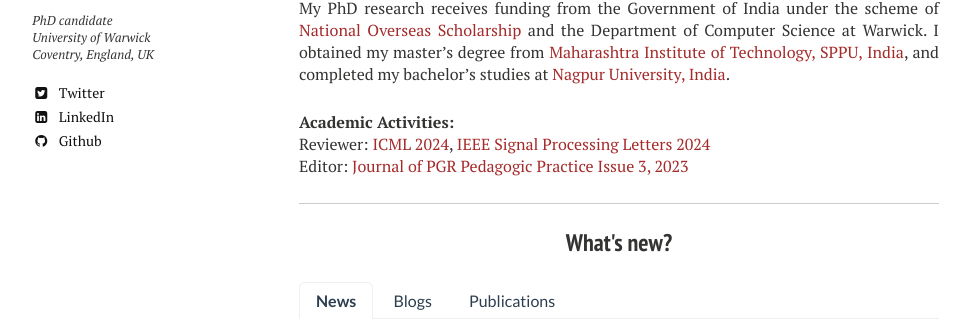
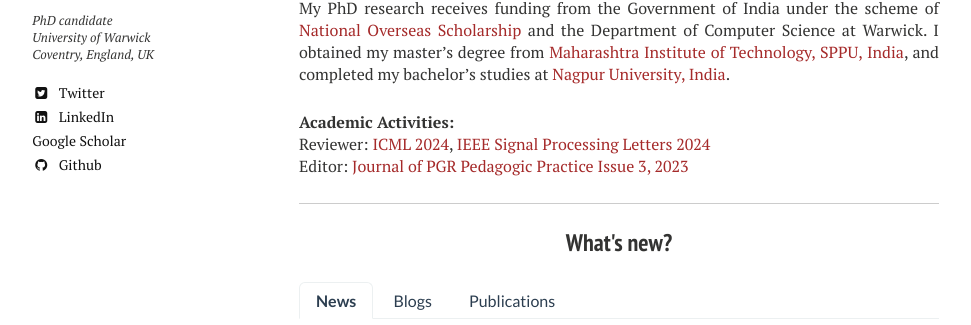
Before and after one commit to bsatote/bsatote.github.io, a Jekyll site: the page built from index.md, in a window 1280 px wide. Shown: the part 311-636 px from the top of the page, without its empty margins (21-992 px from the left). Built offline with Jekyll 4.4.1, drawn with Linux system fonts in a browser that asks for light colours; nearby versions of some CDN libraries; a style sheet for code colours, icons or effects is not loaded.

Commit message:
Update _author-bio.html

```diff
--- a/_includes/_author-bio.html
+++ b/_includes/_author-bio.html
@@ -21,6 +21,7 @@
   {% if author.facebook %}<a href="http://facebook.com/{{ author.facebook }}" class="author-social" target="_blank"><i class="fa fa-fw fa-facebook-square"></i> Facebook</a>{% endif %}
   {% if author.google.plus %}<a href="http://plus.google.com/{{ author.google.plus }}" class="author-social" target="_blank"><i class="fa fa-fw fa-google-plus-square"></i> Google+</a>{% endif %}
   {% if author.linkedin %}<a href="http://linkedin.com/in/{{ author.linkedin }}" class="author-social" target="_blank"><i class="fa fa-fw fa-linkedin-square"></i> LinkedIn</a>{% endif %}
+  {% if author.scholar %}<a href="https://scholar.google.com/{{ author.scholar }}" class="author-social" target="_blank"><i class="ai ai-fw ai-google-scholar-square"></i> Google Scholar</a>{% endif %}
   {% if author.xing %}<a href="http://www.xing.com/profile/{{ author.xing }}" class="author-social" target="_blank"><i class="fa fa-fw fa-xing-square"></i> XING</a>{% endif %}
   {% if author.instagram %}<a href="http://instagram.com/{{ author.instagram }}" class="author-social" target="_blank"><i class="fa fa-fw fa-instagram"></i> Instagram</a>{% endif %}
   {% if author.tumblr %}<a href="http://{{ author.tumblr }}.tumblr.com" class="author-social" target="_blank"><i class="fa fa-fw fa-tumblr-square"></i> Tumblr</a>{% endif %}
```
